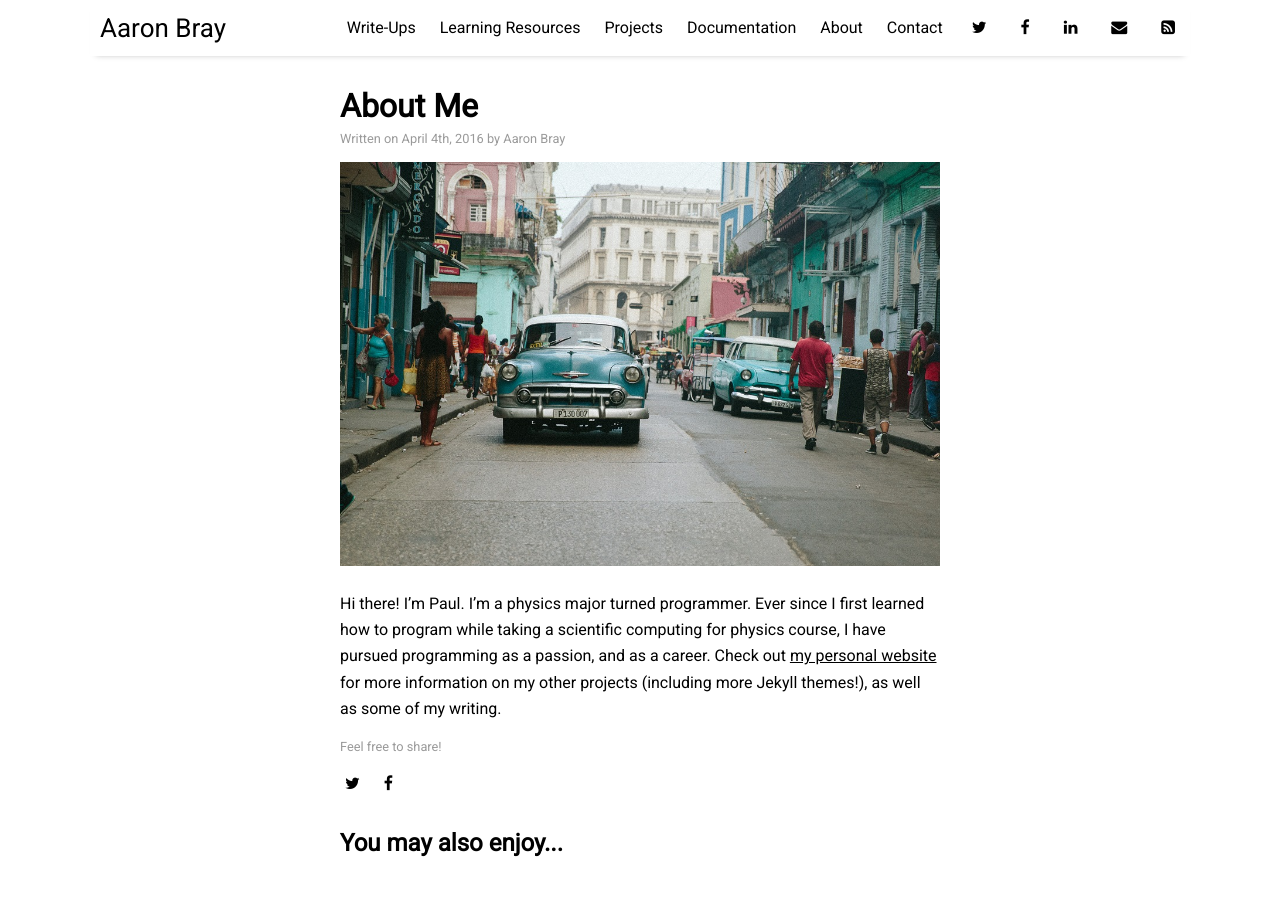
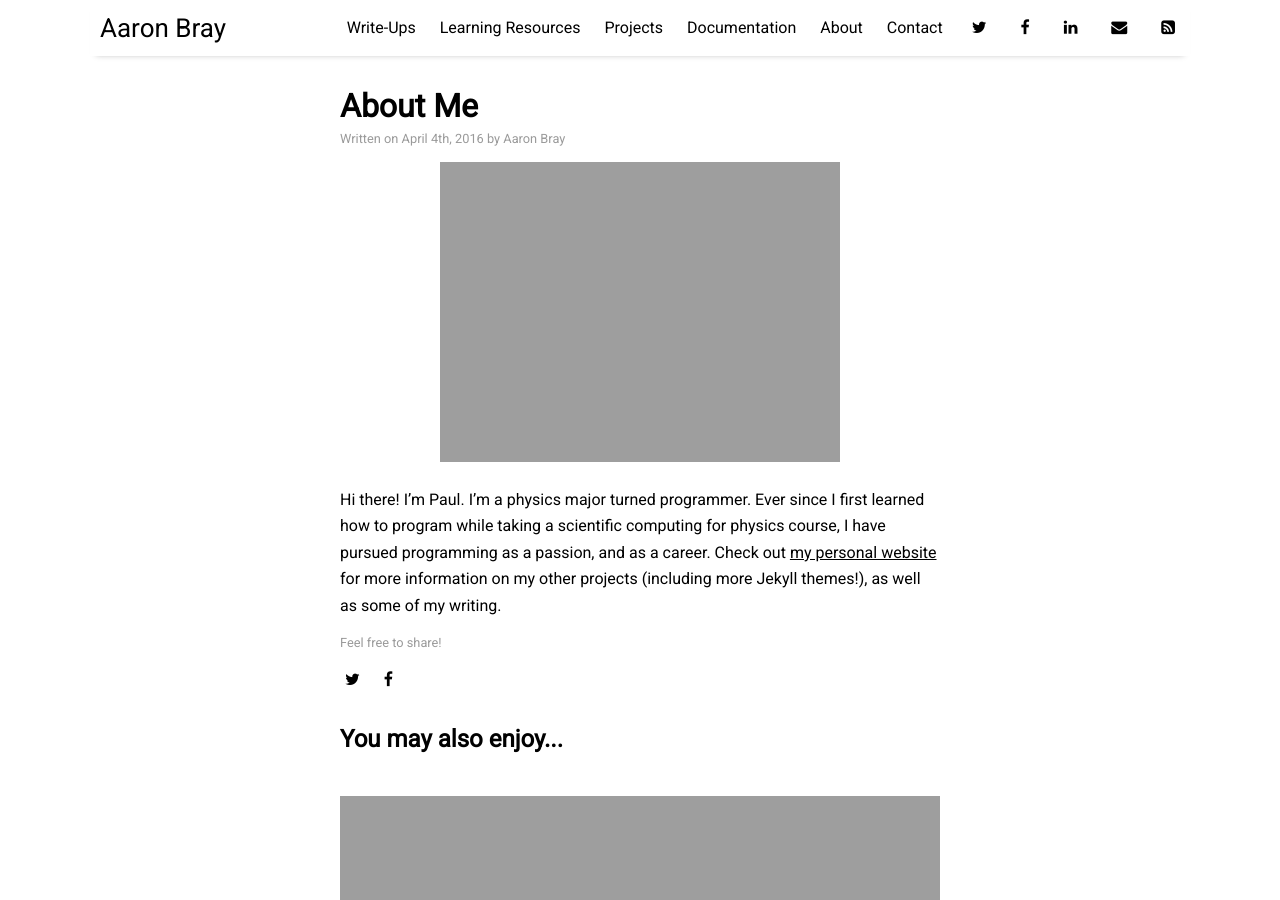
Before and after one commit to AaronBray/AaronBray.github.io, a Jekyll site: the page built from _posts/2016-04-04-About-Me.md, in a window 1280 px wide and 900 px high. Built offline with Jekyll 4.4.1, drawn with Linux system fonts in a browser that asks for light colours; nearby versions of some CDN libraries.

Commit message:
Update 2016-04-04-About-Me.md

```diff
--- a/_posts/2016-04-04-About-Me.md
+++ b/_posts/2016-04-04-About-Me.md
@@ -4,7 +4,7 @@
 author: "Aaron Bray"
 categories: facts
 tags: [sample]
-image: cuba-1.jpg
+image: hack.jpg
 ---
 
 Hi there! I'm Paul. I’m a physics major turned programmer. Ever since I first learned how to program while taking a scientific computing for physics course, I have pursued programming as a passion, and as a career. Check out [my personal website](https://www.lenpaul.com/) for more information on my other projects (including more Jekyll themes!), as well as some of my writing.
```
